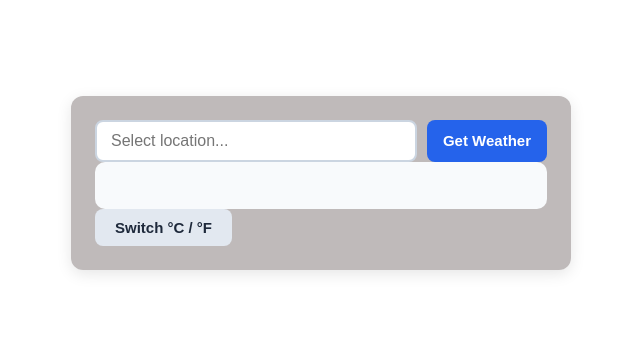
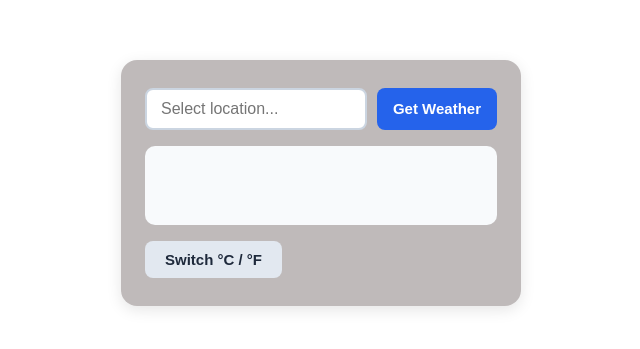
Before and after one commit to imaginarymode-lang/The-Weather-App, a plain HTML site: page index.html in a window 1280 px wide. Shown: the part 217-566 px from the top of the page, without its empty margins (319-959 px from the left). Drawn offline with Linux system fonts and the light colour scheme.

Commit message:
Refine styles for weather card and display
Updated styles for weather card and weather display components.

```diff
--- a/style.css
+++ b/style.css
@@ -16,12 +16,15 @@ body {
 }
 
 .weather-card {
-  width: 95%;
-  max-width: 500px;
-  padding: 24px;
+  width: 92%;
+  max-width: 400px;
+  padding: 28px 24px;
+  display: flex;
+  flex-direction: column;
+  gap: 16px;
   background-color: rgba(185, 179, 179, 0.9);
   color: #1e293b;
-  border-radius: 12px;
+  border-radius: 16px;
   box-shadow: 0 4px 15px rgba(0, 0, 0, 0.1);
 }
 
@@ -63,14 +66,20 @@ body {
 }
 
 #weather-display {
+  min-height: 72px;
+  display: flex;
+  align-items: center;
+  justify-content: center;
+  text-align: center;
   font-size: 1.2rem;
   font-weight: 600;
-  padding: 12px;
+  padding: 16px;
   background-color: #f8fafc;
   border-radius: 10px;
 }
 
 #unit-toggle {
+align-self: flex-start;
   transition:
     transform 0.2s ease,
     background-color 0.2s ease;
```
